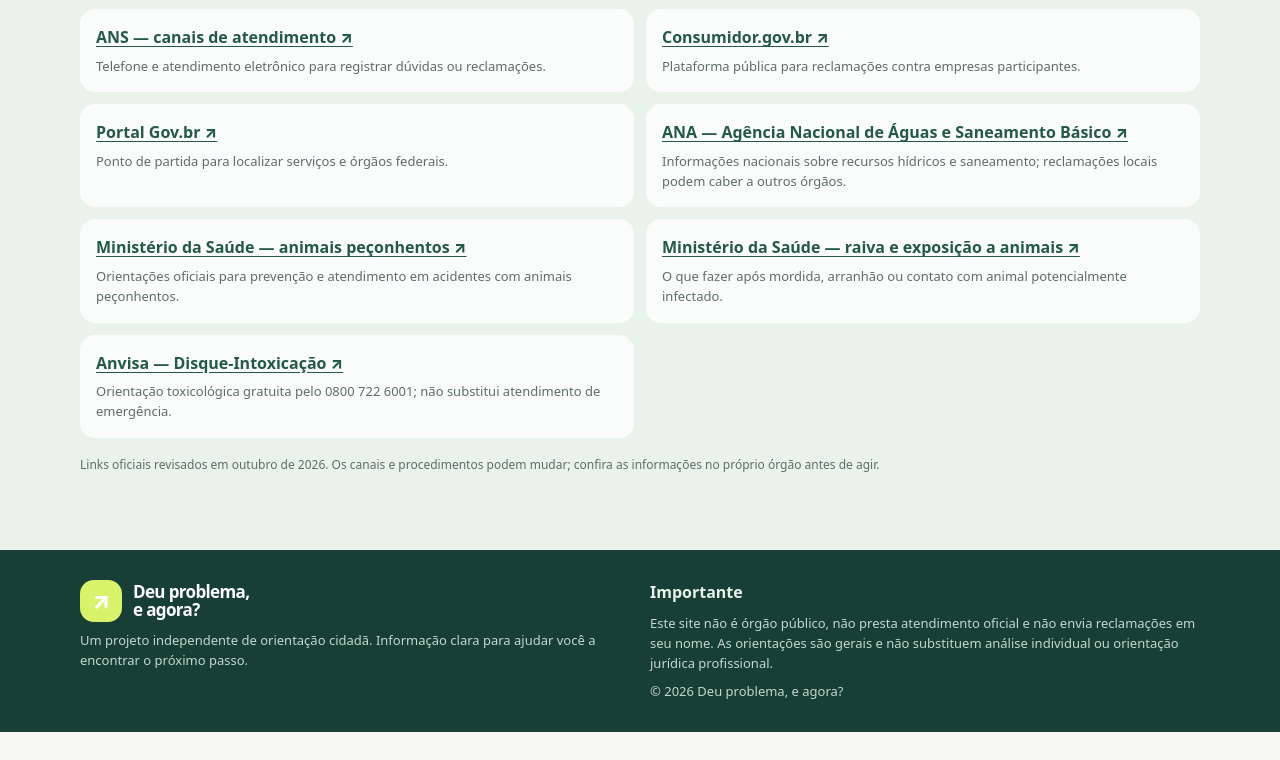
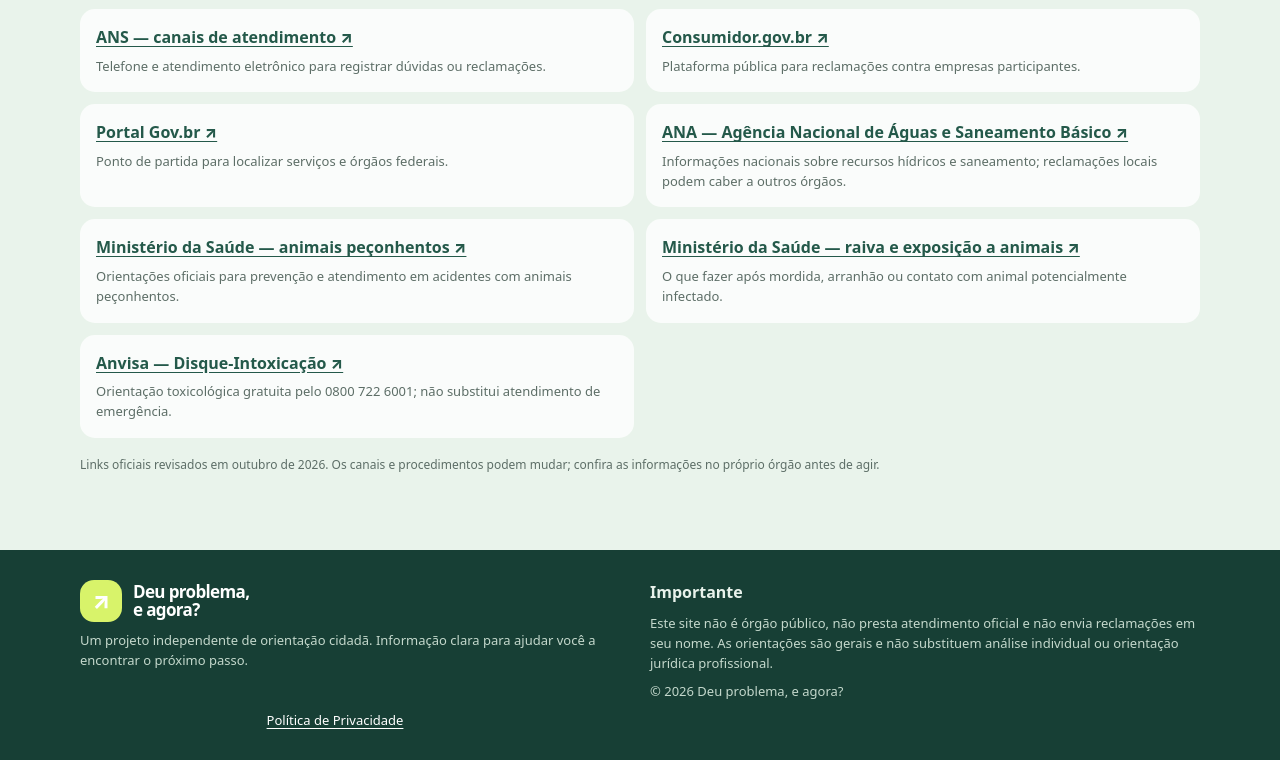
Before and after one commit to deuproblemaeai/deu-problema-e-agora, a plain HTML site: page index.html in a window 1280 px wide. Shown: the part 3266-4026 px from the top of the page. Before the commit the page ends 3998 px from the top, so only its background shows below. Drawn offline with Linux system fonts and the light colour scheme.

Commit message:
Update index.html

```diff
--- a/index.html
+++ b/index.html
@@ -161,6 +161,7 @@
     <div><a class="brand" href="#inicio" style="color:white"><span class="brand-mark">↗</span><span>Deu problema,<br>e agora?</span></a><p>Um projeto independente de orientação cidadã. Informação clara para ajudar você a encontrar o próximo passo.</p></div>
     <div><strong>Importante</strong><p>Este site não é órgão público, não presta atendimento oficial e não envia reclamações em seu nome. As orientações são gerais e não substituem análise individual ou orientação jurídica profissional.</p><p>© <span id="year"></span> Deu problema, e agora?</p></div>
   </div>
+  <p style="text-align:center"><a href="privacidade.html" style="color:#ffffff">Política de Privacidade</a></p>
 </footer>
 <script>
 (() => {
```
